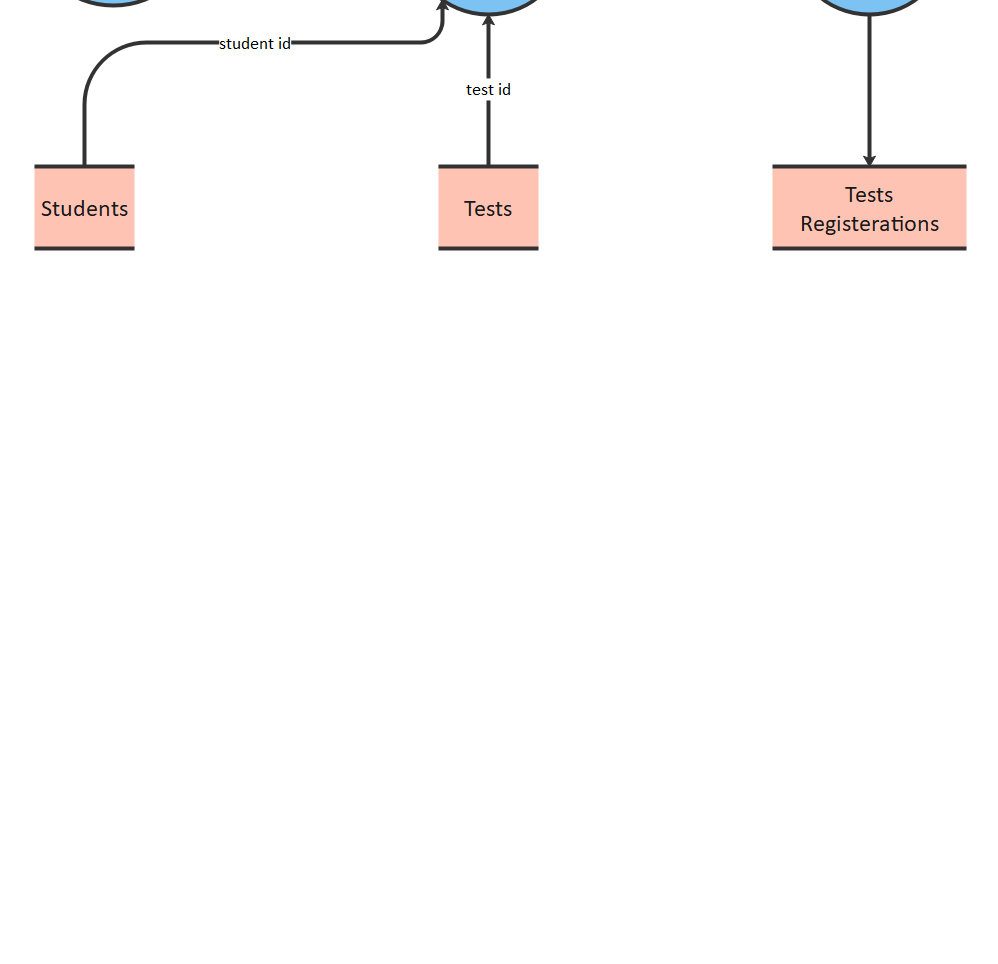
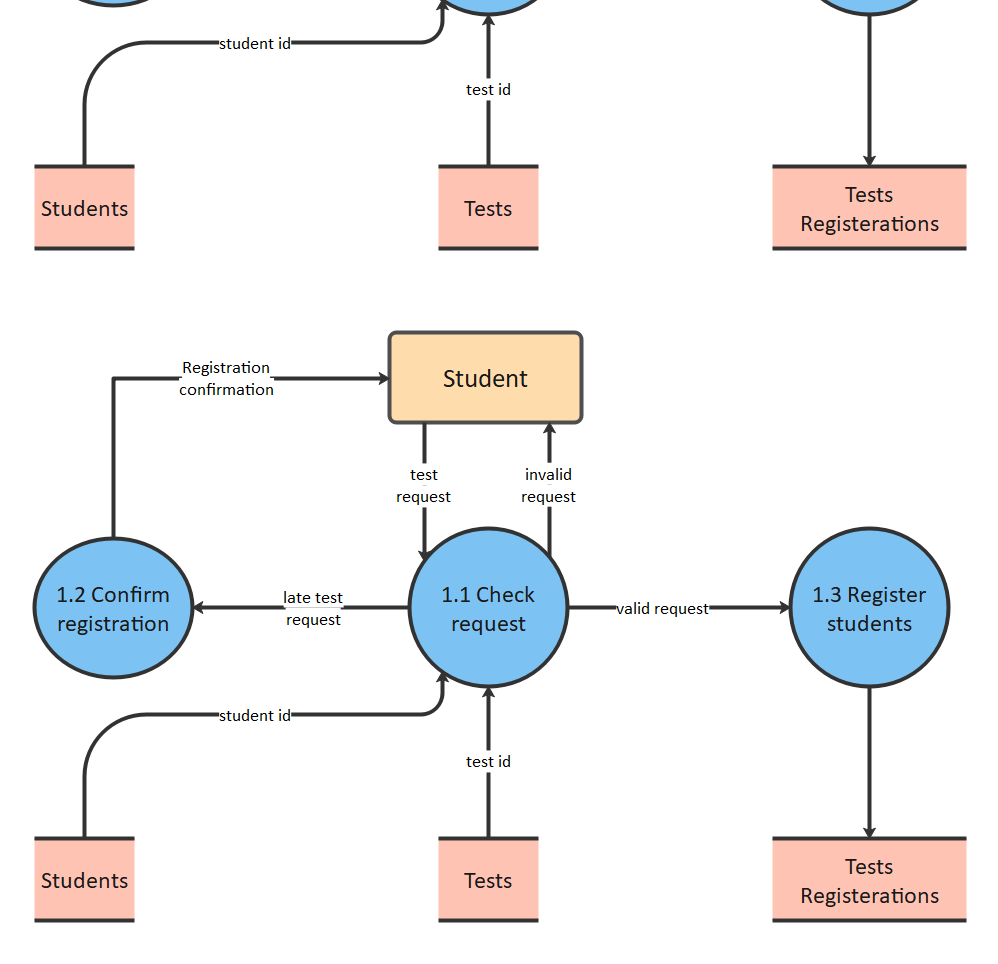
Before and after one commit to RicheTasnim/my-first-work, a plain HTML site: page index.html in a window 1280 px wide. Shown: the part 2652-3616 px from the top of the page, without its empty margins (14-1012 px from the left). Before the commit the page ends 2952 px from the top, so only its background shows below. Drawn offline with Linux system fonts and the light colour scheme.

Commit message:
branching

```diff
--- a/index.html
+++ b/index.html
@@ -13,5 +13,6 @@
     <p>Lorem ipsum dolor, sit amet consectetur adipisicing elit. Dolorem odio tempora animi tempore? Cum voluptatum velit tempora aliquid cupiditate illo. In quibusdam officia at temporibus perspiciatis perferendis, impedit omnis est.</p>
     <img src="rose.jpg" alt="">
     <img src="dfd1.png" alt="">
+    <img src="asset/dfd1.png" alt="">
 </body>
 </html>
```
Also changed, not shown: asset/dfd1.png (added).
